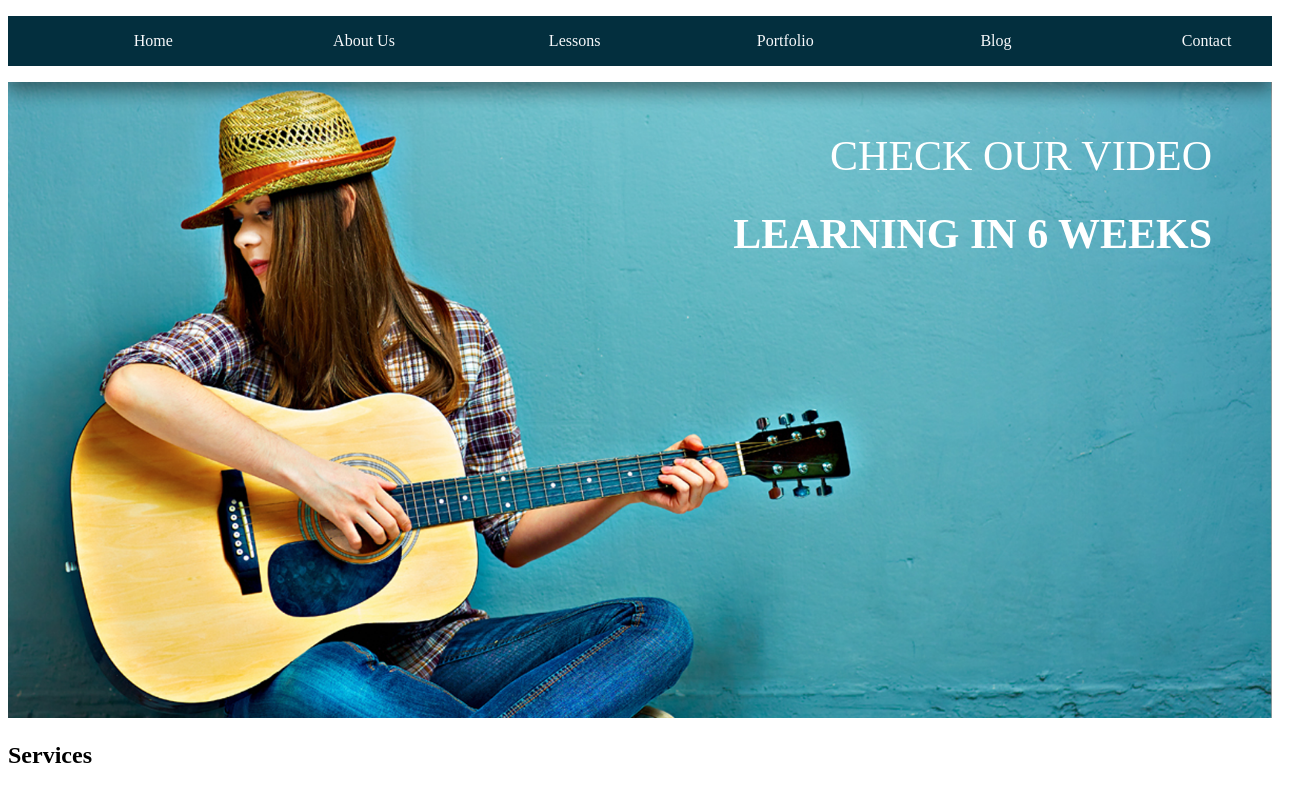
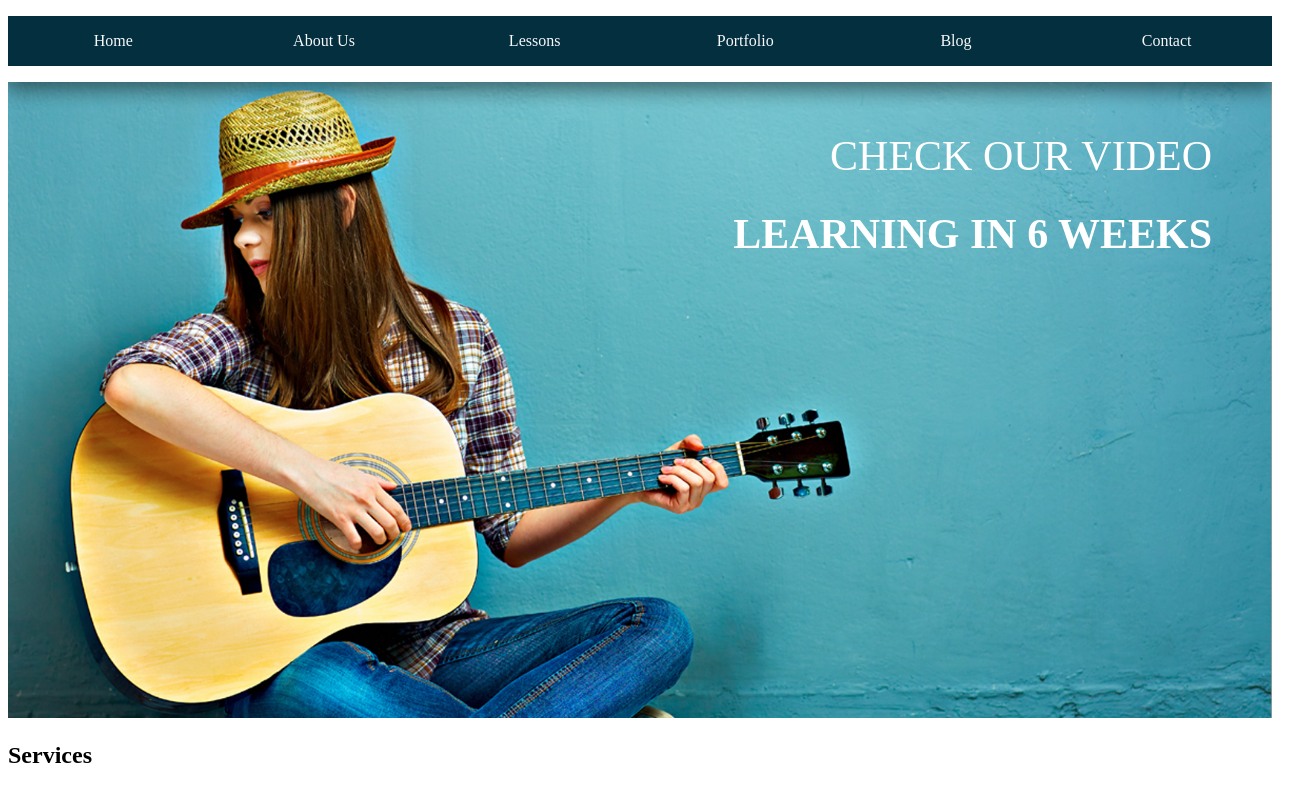
Before and after one commit to MarizzaM/SASS_React, a React (Create React App) app: page / in a window 1280 px wide. Shown: the top 800 px of the page, 1312 px wide, since content can reach past the window. Built offline with nearby package versions, Linux system fonts and the light colour scheme.

Commit message:
11-If-Statements

```diff
--- a/src/Styles/Navbar.css
+++ b/src/Styles/Navbar.css
@@ -4,6 +4,8 @@
 
 .navbar ul {
   width: 100%;
+  -webkit-padding-start: 0px;
+          padding-inline-start: 0px;
 }
 
 .navbar ul:after {
--- a/src/Styles/Navbar.scss
+++ b/src/Styles/Navbar.scss
@@ -5,6 +5,7 @@
     background: $deepBlue;
     ul{
         width: 100%;
+        padding-inline-start: 0px;
         @include clearFix;
     }
     li{
```
Also changed, not shown: src/Mixins/mixins.scss (+14 -3 lines), 1 other file (tests, documents, lock files or other folders).
